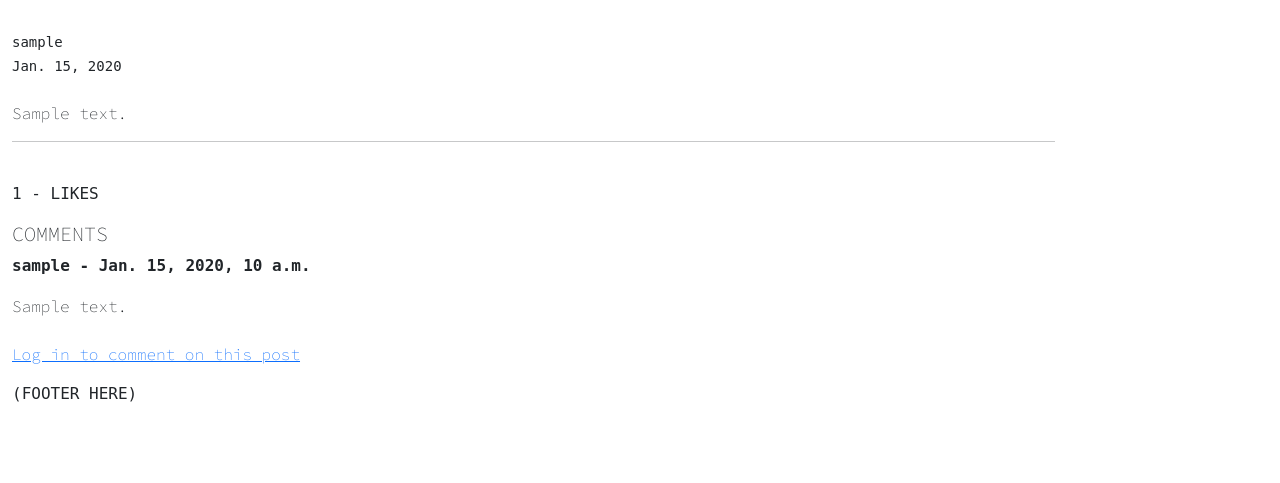
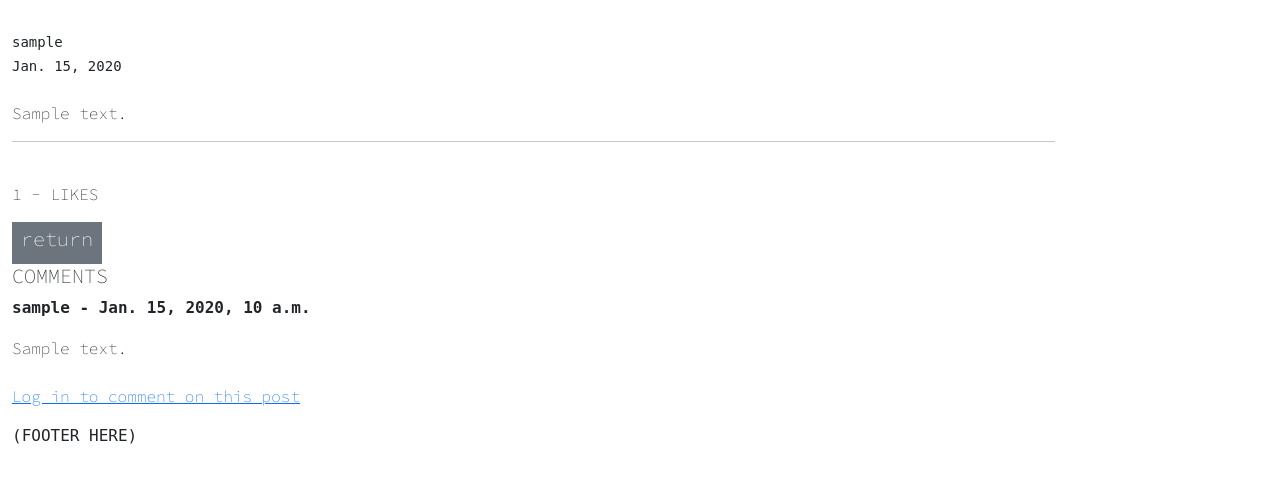
Before and after one commit to NickWaldock/talk-practice-forum-p4, a Django app: page /article/1 in a window 1280 px wide. Shown: the part 289-772 px from the top of the page. Run offline with Django 3.2, Linux system fonts and the light colour scheme; tables that the repository leaves empty hold one stand-in row (values such as "Sample post"); some libraries are stand-ins or nearby versions; some web fonts are replaced.

Commit message:
Add return button on the single page view

```diff
--- a/templates/article.html
+++ b/templates/article.html
@@ -25,8 +25,8 @@
 
             <!-- Show the edit post button if the user is the author -->
             {% if user.id == post.author.id %}
-                <button class="btn btn-secondary mt-4">
-                    <a class="text-reset text-decoration-none" href="{% url 'update-post' post.pk %}">EDIT</a>
+                <button class="btn btn-secondary mt-4 rounded-0 body-font">
+                    <a class="text-reset text-decoration-none" href="{% url 'update-post' post.pk %}">edit</a>
                 </button>
             {% endif %}
 
@@ -36,15 +36,24 @@
                 <form action="{% url 'like-post' post.pk %}" method="POST">
                     {% csrf_token %}
                     {% if liked %}
-                        <button class="btn btn-danger btn-sm rounded-0" type="submit" name="post_id" value="{{ post.id }}">unlike</button>
+                        <button class="btn btn-danger btn-sm rounded-0 body-font" type="submit" name="post_id" value="{{ post.id }}">unlike</button>
                     {% else %}
-                        <button class="btn btn-secondary btn-sm rounded-0" type="submit" name="post_id" value="{{ post.id }}">like</button>
+                        <button class="btn btn-secondary btn-sm rounded-0 body-font" type="submit" name="post_id" value="{{ post.id }}">like</button>
                     {% endif %}
                 </form>
                 {% endif %}
-                <p class="title-font">{{ total_likes }} - LIKES</p>
+                <p class="body-font">{{ total_likes }} - LIKES</p>
             </div>
             <br>
+
+            <!-- Return Button -->
+            <a href="{% url 'home' %}">
+                <button class="btn btn-secondary btn-sm rounded-0 body-font">
+                    <h5>
+                        return
+                    </h5>
+                </button>
+            </a>
 
             <!-- To display comments -->
             <h5 class="body-font">COMMENTS</h5>
```
